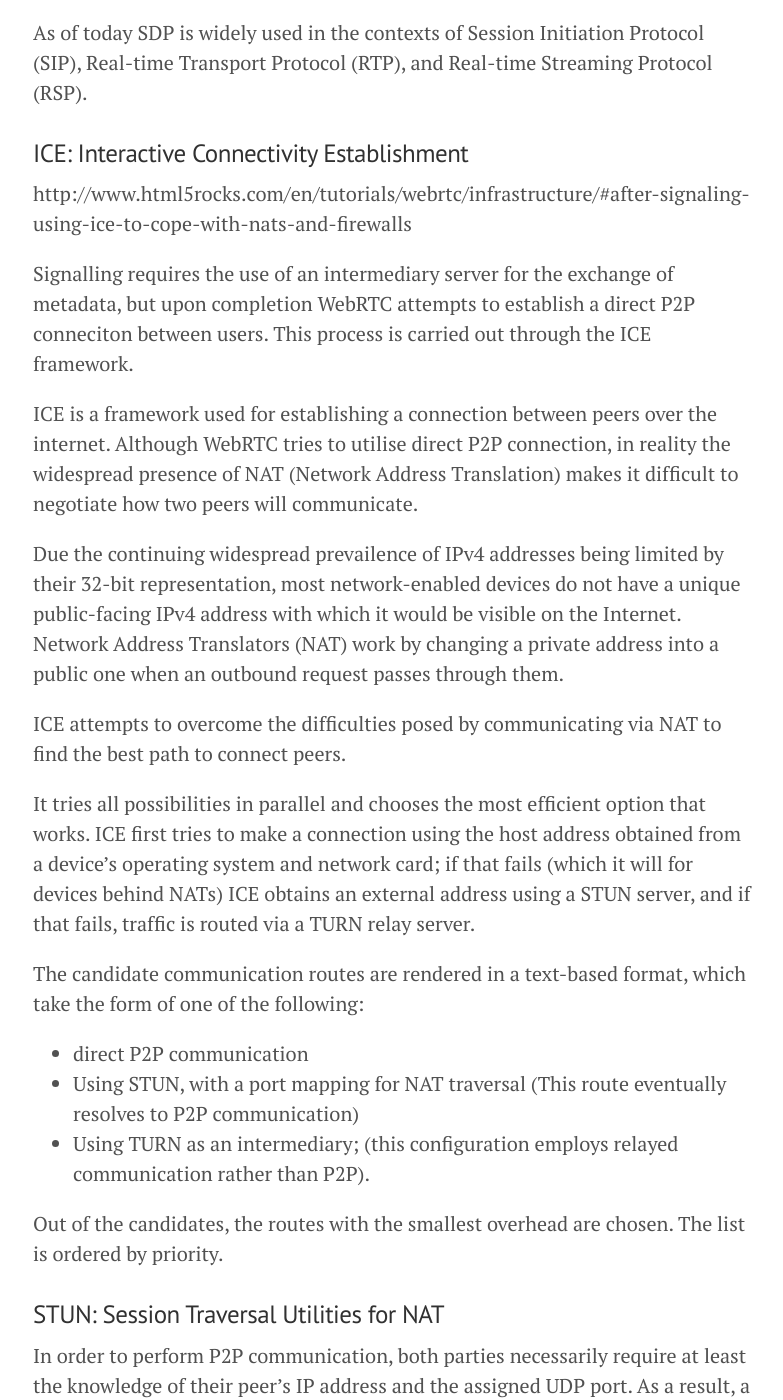
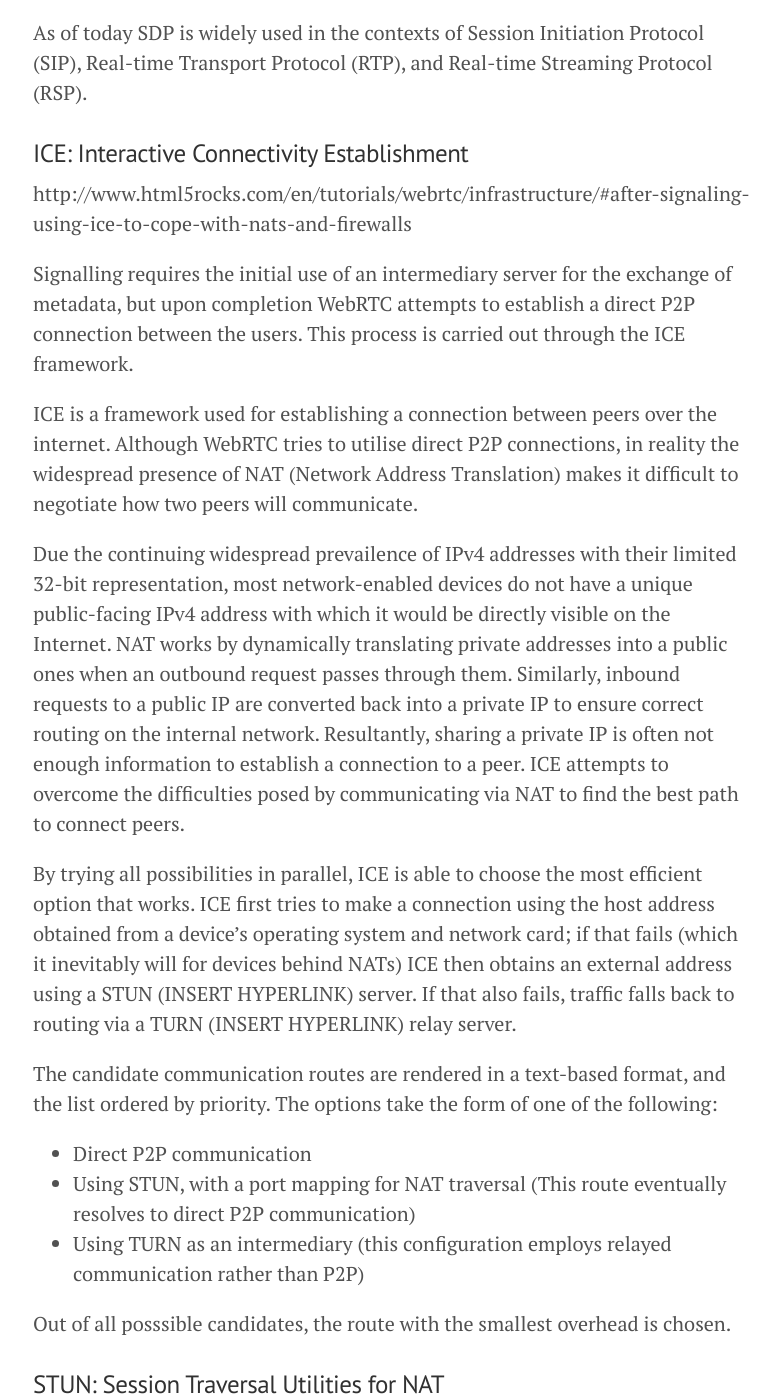
Before and after one commit to webrtc-security/webrtc-security.github.io, a Jekyll site: the page built from _posts/2015-06-22-report.md, in a window 1280 px wide and 1400 px high, scrolled down 5097 px. Shown: the whole window, without its empty margins (247-1030 px from the left). Built offline with Jekyll 4.4.1, drawn with Linux system fonts in a browser that asks for light colours; Markdown is read by kramdown in place of the engine named in the settings; some of the changed text lies outside the part shown.

```diff
--- a/_posts/2015-06-22-report.md
+++ b/_posts/2015-06-22-report.md
@@ -114,41 +114,34 @@ As of today SDP is widely used in the contexts of Session Initiation Protocol (S
 
 http://www.html5rocks.com/en/tutorials/webrtc/infrastructure/#after-signaling-using-ice-to-cope-with-nats-and-firewalls
 
-Signalling requires the use of an intermediary server for the exchange of metadata, but upon completion WebRTC attempts to establish a direct P2P conneciton between users. This process is carried out through the ICE framework.
+Signalling requires the initial use of an intermediary server for the exchange of metadata, but upon completion WebRTC attempts to establish a direct P2P connection between the users. This process is carried out through the ICE framework.
 
-ICE is a framework used for establishing a connection between peers over the internet. Although WebRTC tries to utilise direct P2P connection, in reality the widespread presence of NAT (Network Address Translation) makes it difficult to negotiate how two peers will communicate.
+ICE is a framework used for establishing a connection between peers over the internet. Although WebRTC tries to utilise direct P2P connections, in reality the widespread presence of NAT (Network Address Translation) makes it difficult to negotiate how two peers will communicate.
 
-Due the continuing widespread prevailence of IPv4 addresses being limited by their 32-bit representation, most network-enabled devices do not have a unique public-facing IPv4 address with which it would be visible on the Internet. Network Address Translators (NAT) work by changing a private address into a public one when an outbound request passes through them.
+Due the continuing widespread prevailence of IPv4 addresses with their limited 32-bit representation, most network-enabled devices do not have a unique public-facing IPv4 address with which it would be directly visible on the Internet. NAT works by dynamically translating private addresses into a public ones when an outbound request passes through them. Similarly, inbound requests to a public IP are converted back into a private IP to ensure correct routing on the internal network. Resultantly, sharing a private IP is often not enough information to establish a connection to a peer. ICE attempts to overcome the difficulties posed by communicating via NAT to find the best path to connect peers.
 
-ICE attempts to overcome the difficulties posed by communicating via NAT to find the best path to connect peers.
+By trying all possibilities in parallel, ICE is able to choose the most efficient option that works. ICE first tries to make a connection using the host address obtained from a device's operating system and network card; if that fails (which it inevitably will for devices behind NATs) ICE then obtains an external address using a STUN (INSERT HYPERLINK) server. If that also fails, traffic falls back to routing via a TURN (INSERT HYPERLINK) relay server.
 
-It tries all possibilities in parallel and chooses the most efficient option that works. ICE first tries to make a connection using the host address obtained from a device's operating system and network card; if that fails (which it will for devices behind NATs) ICE obtains an external address using a STUN server, and if that fails, traffic is routed via a TURN relay server.
+The candidate communication routes are rendered in a text-based format, and the list ordered by priority. The options take the form of one of the following:
+- Direct P2P communication
+- Using STUN, with a port mapping for NAT traversal (This route eventually resolves to direct P2P communication)
+- Using TURN as an intermediary (this configuration employs relayed communication rather than P2P)
 
-The candidate communication routes are rendered in a text-based format, which take the form of one of the following:
-- direct P2P communication
-- Using STUN, with a port mapping for NAT traversal  (This route eventually resolves to P2P communication)
-- Using TURN as an intermediary; (this configuration employs relayed communication rather than P2P).
-
-Out of the candidates, the routes with the smallest overhead are chosen. The list is ordered by priority.
+Out of all posssible candidates, the route with the smallest overhead is chosen.
 
 ### STUN: Session Traversal Utilities for NAT
 
 In order to perform P2P communication, both parties necessarily require at least the knowledge of their peer's IP address and the assigned UDP port. As a result, a certain amount of information exchange is necessary before WebRTC communication can be established.
 
-A STUN server is used by each peer to determine their public IP address, and is referenced by the ICE framework during connection establishment.
-
+A STUN server is used by each peer to determine their public IP address, and is referenced by the ICE framework during connection establishment. STUN servers are typically publically accessible, and can be used freely by WebRTC applications.
 
 ### TURN: Traversal Using Relays around NAT
 
-In the eventuality that establishing a P2P communication fails, a fallback can be provided via a TURN server. By relaying traffic between peers the WebRTC communication can still be established, but can suffer degregations in media quality and latency.
+In the eventuality that establishing a P2P communication fails, a fallback option can be provided via a TURN server. By relaying traffic between peers the WebRTC communication can ensured, but can suffer degregations in media quality and latency.
 
 TURN servers can ensure high success in setting up calls, regardless of the end-user's environments. As the data is sent through an intermediary server, server bandwidth is also consumed. If many calls are simulataneously routed through the server, the bandwidth was also become considerable in size.
 
-As, the server itself has to be provided (or rented) by the application provider.
-
-
-
-
+The server itself is typically not freely accessible, and has to be specifically provided (or rented) by the application provider.
 
 
 
@@ -156,50 +149,45 @@ As, the server itself has to be provided (or rented) by the application provider
 
 From http://www.html5rocks.com/en/tutorials/webrtc/basics/#toc-security :
 
-There are a number of ways in that a real-time communication application may impose security risks, both on the carrier and the end users. Such security risks can be applicable to any application which deals with the transmission of real-time data and media. WebRTC differs from other RTC apps by providing a strong and reliable infrastructure for even new developers to utilise without compromising on security. We will now proceed to discuss how WebRTC deals with each of these risks in turn.
+There are a number of ways in that a real-time communication application may impose security risks, both on the carrier and the end users. Such security risks can be applicable to any application which deals with the transmission of real-time data and media.
+
+WebRTC differs from other RTC apps by providing a strong and reliable infrastructure for even new developers to utilise without compromising on security. We will now proceed to discuss how WebRTC deals with each of these risks in turn.
 
 ### Browser Trust Model
 
 The WebRTC architecture assumes from a security perspective that network resources exist in a hierarchy of trust. From the user's perspective, the browser (or user client) is basis of all WebRTC security, and acts as their Trusted Computing Base (TCB).
 
-The browser's job is to enable access to the internet, while providing adequate security protections to the user. The security requirements of WebRTC are built directly upon this requirement.
+The browser's job is to enable access to the internet, while providing adequate security protections to the user. The security requirements of WebRTC are built directly upon this requirement; the browser is the portal through which the user accesses all WebRTC applications and content.
 
-The browser is the portal through which the user accesses all WebRTC applications and content.
-
-While HTML and JS provided by the server can cause the browser to execute a variety of actions, the browser segregates those scripts into sandboxes. Said sandbox isolates scripts from each other, and from the user's computer. Generally speaking, scripts are only allowed to interact with resources from the same domain - or more specifically, the same "origin".
+While HTML and JS provided by the server can cause the browser to execute a variety of actions, the browser segregates those scripts into sandboxes. Said sandboxes isolate scripts from each other, and from the user's computer. Generally speaking, scripts are only allowed to interact with resources from the same domain - or more specifically, the same "origin".
 
 The browser enforces all security policies that the user desires and is the first step in the verification of all third parties. All authenticated entities have their identity checked by the browser.
 
 If the user chooses a suitable browser which they know can trust, then all WebRTC communication can be considered "secure" and to follow the standard accepted security architecture of WebRTC technology. However, if there is any doubt that a browser is "trustable" (e.g. having been downloaded from a third party rather than a trusted location), then all following interaction with WebRTC applications is impacted and may not be reliably secure.
 
-I.e, The level of trust provided to the user by WebRTC is directly influenced by the user's trust in the browser.
+In other words, the level of trust provided to the user by WebRTC is directly influenced by the user's trust in the browser.
 
-### Same Origin Policy
+### SOP: Same Origin Policy
 
-    Check: Third parties cannot offer a WebRTC app on their site, right? Or can they?
+https://tools.ietf.org/html/draft-ietf-rtcweb-security-08#section-3.2 <-- latest version
 
-    https://tools.ietf.org/html/draft-ietf-rtcweb-security-05#section-3.2 <-- oudated! Be careful.
-    https://tools.ietf.org/html/draft-ietf-rtcweb-security-08#section-3.2 <-- latest version
+It is a fundamental aspect of the DOM that all webpage resources are fetched from the page's web server, whenever some or all of the page is loaded. Fetching of resources takes place either when a page is freshly loaded by the browser, or when a script residing on a webpage makes such a request. Such scripts are readily able to make HTTP requests via e.g. the XMLHttpRequest() API (INSERT HYPERLINK WIKIPEDIA), but are not permitted to make such requests to just any server they specify. Rather, requests have to be made to the same "origin" from where the script originated. An "origin" comprises of a URI scheme, hostname, and port number. This overall restrication is termed the "Same Origin Policy" (SOP).
 
-It is a fundamental aspect of the DOM that all webpage resources are fetched from the page's web server, whenever some or all of the page is loaded. Fetching of resources takes place either when a page is freshly loaded by the browser, or when a script residing on a webpage makes such a request. Such scripts are readily able to make HTTP requests via e.g. the XMLHttpRequest() API, but are not permitted to make such requests to any specified server. Requests have to be made to the same "Origin" from where the script originated. This restrication is termed the "Same Origin Policy" (SOP).
-
-SOP forces scripts to execute in isolated sandboxes specific to their originating domain, therefore preventing pages from the different origins or even iframes on the same page from exchanging information. Webpages and scripts from the same origin server remain unhindered in interacting with each other’s JS variables. As such, the Origin constitutes the basic unit of web sandboxing.
+SOP forces scripts to execute in isolated sandboxes specific to their originating domain, therefore preventing pages from different origins or even iframes on the same page from exchanging information. Webpages and scripts from the same origin server remain unhindered in interacting with each other’s JS variables. As such, the origin constitutes the basic unit of web sandboxing.
 
 Through enforcing execution sandboxes on a per-origin basis, the end user is protected from the misuse of their credentials. You would reasonably expect to safely use a social networking website without a script executing from within an advertisement panel and stealing your login information.
 
-Similarly, the servers of e.g the webpage provider are protected attacks mounted via the user's browser; If such safeguards did not exist, DoS attacks could otherwise be launched through abusive resource requests.
+Similarly, the servers of e.g the webpage provider are protected from attacks mounted via the user's browser; If such safeguards did not exist, DoS attacks could otherwise be launched through abusive resource requests.
 
 #### Bypassing SOP:
 
 SOP is incredibly important for the security of both the user and web servers in general, although it does have the disadvantage of making certain types of web app harder to create. Methods of permitting inter-site interaction do exist, although these are typically mutually consensual and limited to certain channels.
 
-The W3C Cross-Origin Resource Sharing (CORS) spec is one of the answers to the problem. It allows the browser to contact the script's target server to determine whether it is willing to participate in the transaction. As such, cross-origin requests can be safely allowed, by giving the target server the option to decline any such requests.
+The W3C Cross-Origin Resource Sharing (CORS) spec is one of the answers to the problem. It allows the browser to contact the script's target server to determine whether it is willing to participate in a given type of transaction. As such, cross-origin requests can be safely allowed, by giving the target server the option to specifically opt-in to certain requests and decline all others.
 
 WebSockets is another option allowing similar functionality, but on transparent channels rather than isolated HTTP requests. Once such a connection has been established, the script can transfer traffic and resources as it likes, with the necessity of framing as a series of HTTP request/response transactions.
 
-In both cases, the initial verification stage prevents the arbitrary transfer of data to another origin.
-
-
+In both cases, the initial verification stage prevents the arbitrary transfer of data by a script with a different origin.
 
 ## 4. WebRTC Security Considerations
 
```
